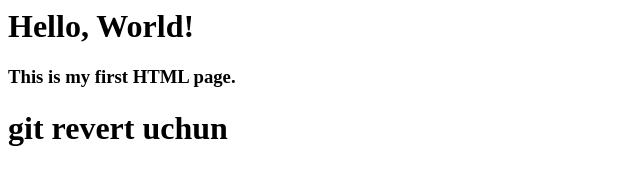
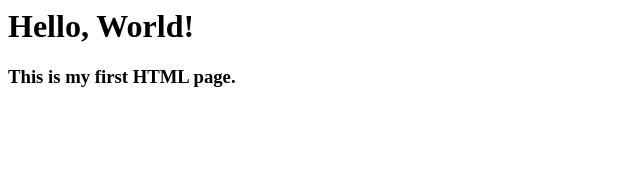
Before and after one commit to Jakhongir2002/git-uchun-loyiha, a plain HTML site: page index.html in a window 1280 px wide. Shown: the whole page, without its empty margins (0-640 px from the left). Drawn offline with Linux system fonts and the light colour scheme.

```diff
--- a/index.html
+++ b/index.html
@@ -5,8 +5,5 @@
     <body>
         <h1>Hello, World!</h1>
         <h3>This is my first HTML page.</h3>
-        <h1>
-             git revert uchun
-        </h1>
     </body>
 </html>
```
